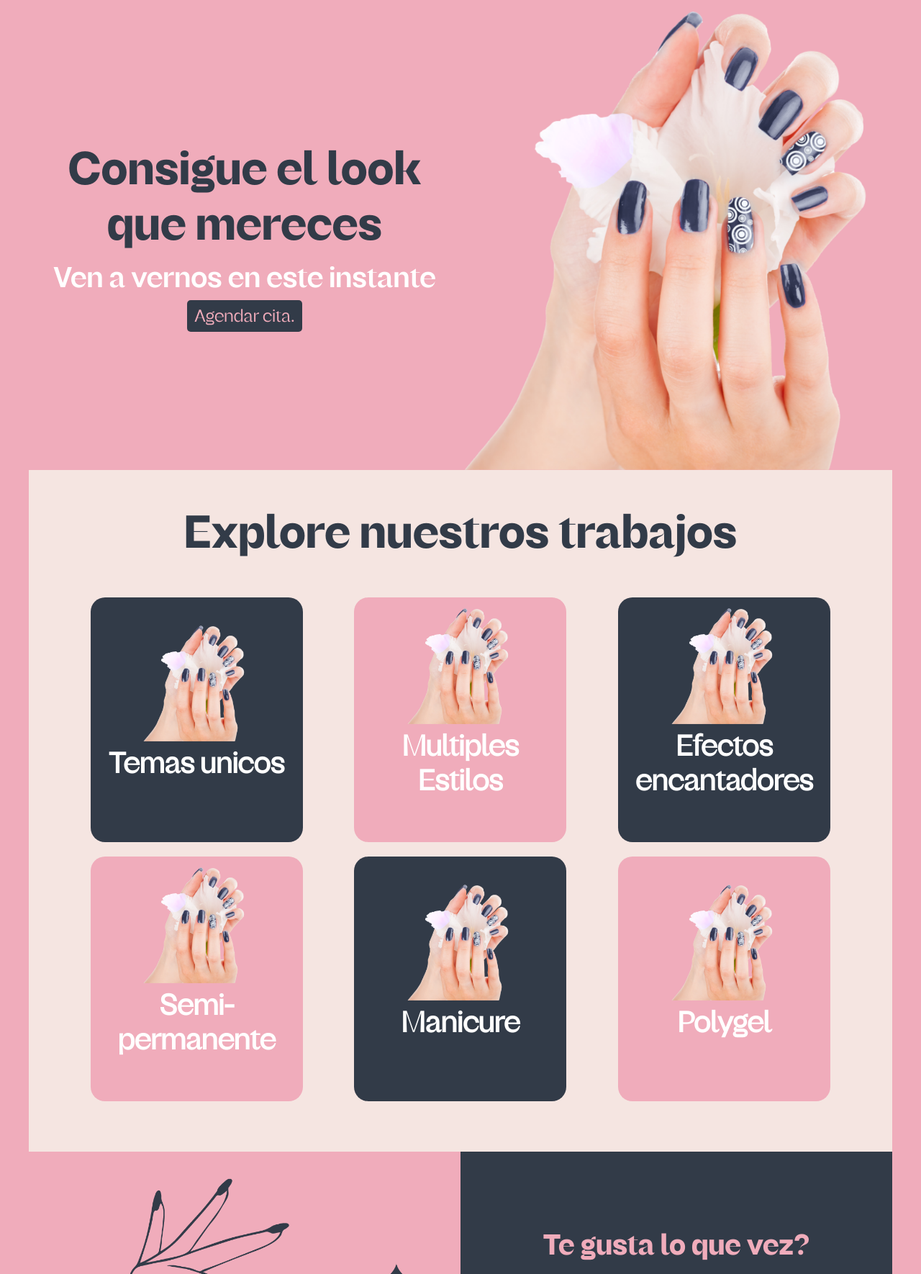
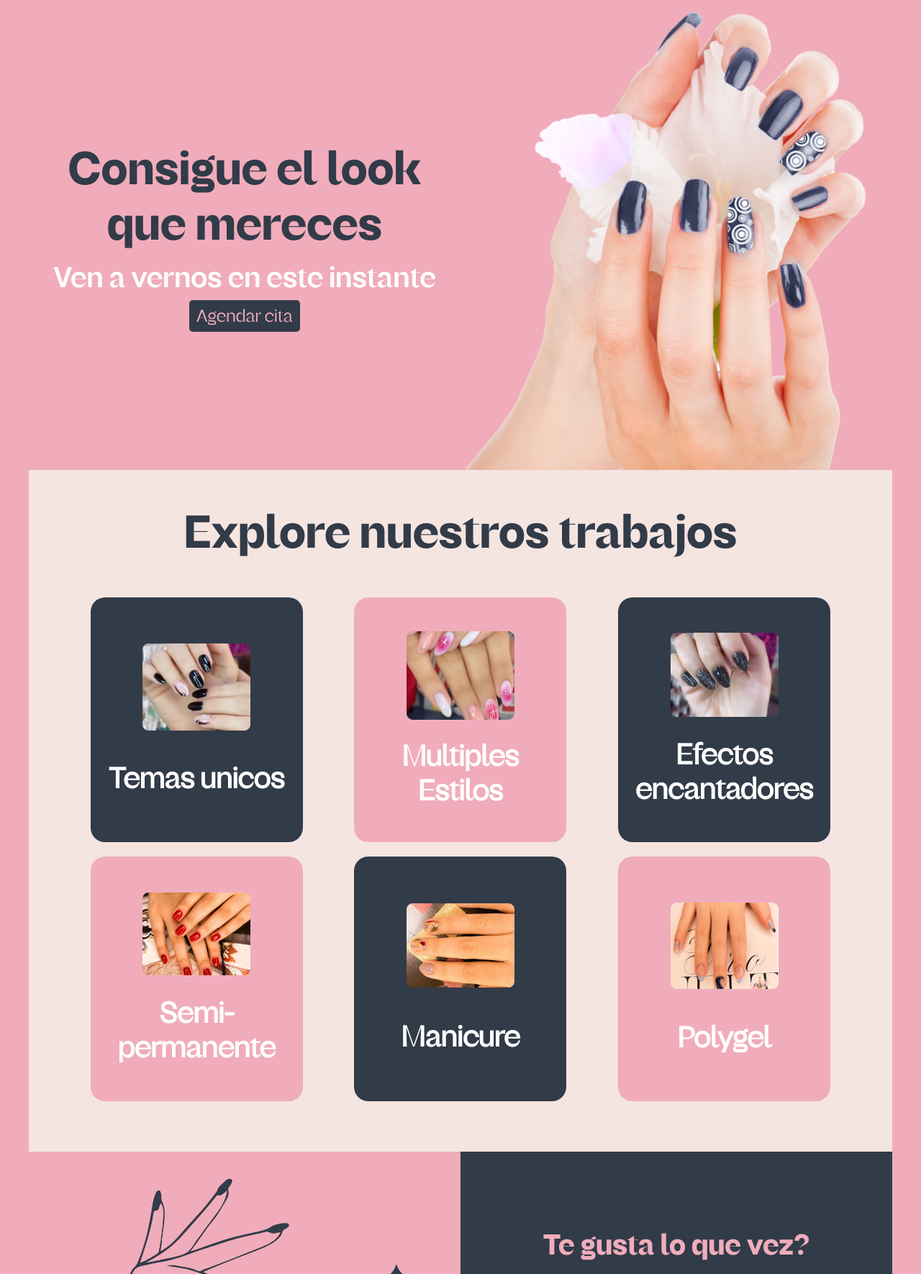
Before and after one commit to luisjuarezve/proyectoOhlala, a Django app: page / in a window 1280 px wide. Shown: the part 98-1868 px from the top of the page at 72% size. Run offline with Django 5.2, Linux system fonts and the light colour scheme.

Commit message:
Add images to portfolio section in homepage

```diff
--- a/ohlala/ohlala/static/css/style.css
+++ b/ohlala/ohlala/static/css/style.css
@@ -59,6 +59,7 @@ a {
 }
 
 a:hover {
+    transition: 0.2s;
     color: #F0ACBB;
 }
 
@@ -102,6 +103,7 @@ hr {
 }
 
 .button-primary:hover {
+    transition: 0.2s;
     border-radius: 5px;
     padding: 8px;
     color: #323B48;
@@ -117,6 +119,7 @@ hr {
 }
 
 .button-secondary:hover {
+    transition: 0.2s;
     border-radius: 5px;
     padding: 8px;
     color: #323B48;
@@ -194,7 +197,7 @@ header {
     width: 1100px;
 }
 
-.portfolio h1 {
+.portfolio .display-heading-h1 {
     text-align: center;
     margin-bottom: 50px;
 }
@@ -206,8 +209,8 @@ header {
 
 .card {
     display: flex;
-    justify-content: center;
-    justify-items: center;
+    flex-direction: column;
+    justify-content: space-evenly;
     align-items: center;
     margin: auto;
     padding: 20px 10px 20px 10px;
@@ -224,7 +227,12 @@ header {
     text-align: center;
 }
 
-.card a:hover {
+.card-title {
+    margin-bottom: 0px;
+    text-align: center;
+}
+
+.card:hover {
     color: #F0ACBB;
 }
 
@@ -232,7 +240,7 @@ header {
     background-color: #F0ACBB;
 }
 
-.card.pink a:hover {
+.card.pink:hover {
     color:#323B48
 }
 
@@ -496,7 +504,7 @@ footer span {
 
 .contact-card {
     height: 580px;
-    width: 580px;
+    width: 550px;
     border-radius: 50px;
     background-color: #323B48;
     display: flex;
@@ -571,7 +579,7 @@ footer span {
 
 .social-card {
     height: 580px;
-    width: 580px;
+    width: 550px;
     border-radius: 50px;
     background-color: #F5E5E1;
     display: flex;
--- a/ohlala/ohlala_app/templates/ohlala_app/inicio.html
+++ b/ohlala/ohlala_app/templates/ohlala_app/inicio.html
@@ -7,7 +7,7 @@
         <div class="hero-center">
             <h1 class="display-heading-h1">Consigue el look que mereces</h1>
             <p class="display-heading-semi-bold">Ven a vernos en este instante</p>
-            <a href="" class="button-primary">Agendar cita.</a>
+            <a href="" class="button-primary">Agendar cita</a>
         </div>
     </div>
     <div class="hero-img">
@@ -17,42 +17,38 @@
 <section class="portfolio">
     <h1 class="display-heading-h1">Explore nuestros trabajos</h1>
     <div class="grid">
-        <div class="card">
-            <a href="">
-                <img src="{% static "img/manohero.png" %}" width="150px" alt="">
-                <h1>Temas unicos</h1>
+
+            <a class="card" href="">
+                <img src="{% static "img/bento-img-1.png" %}" width="150px" alt="">
+                <h1 class="card-title">Temas unicos</h1>
             </a>
-        </div>
-        <div class="card pink">
-            <a href="">
-                <img src="{% static "img/manohero.png" %}" width="150px" alt="">
-                <h1>Multiples Estilos</h1>
+
+            <a class="card pink" href="">
+                <img src="{% static "img/bento-img-2.png" %}" width="150px" alt="">
+                <h1 class="card-title">Multiples Estilos</h1>
             </a>
-        </div>
-        <div class="card">
-            <a href="">
-                <img src="{% static "img/manohero.png" %}" width="150px" alt="">
-                <h1>Efectos encantadores</h1>
+
+            <a class="card" href="">
+                <img src="{% static "img/bento-img-3.png" %}" width="150px" alt="">
+                <h1 class="card-title">Efectos encantadores</h1>
             </a>
-        </div>
+
     </div>
     <div class="grid">
-        <div class="card pink">
-            <a href="">
-                <img src="{% static "img/manohero.png" %}" width="150px" alt="">
-                <h1>Semi-permanente</h1>
+
+            <a class="card pink" href="">
+                <img src="{% static "img/bento-img-4.png" %}" width="150px" alt="">
+                <h1 class="card-title">Semi-permanente</h1>
             </a>
-        </div>
-        <div class="card">
-            <a href="">
-                <img src="{% static "img/manohero.png" %}" width="150px" alt="">
-                <h1>Manicure</h1>
+
+            <a class="card" href="">
+                <img src="{% static "img/bento-img-5.png" %}" width="150px" alt="">
+                <h1 class="card-title">Manicure</h1>
             </a>
-        </div>
-        <div class="card pink">
-            <a href="">
-                <img src="{% static "img/manohero.png" %}" width="150px" alt="">
-                <h1>Polygel</h1>
+
+            <a class="card pink" href="">
+                <img src="{% static "img/bento-img-6.png" %}" width="150px" alt="">
+                <h1 class="card-title">Polygel</h1>
             </a>
         </div>
 </section>
```
Also changed, not shown: ohlala/ohlala/static/img/bento-img-1.png (added), ohlala/ohlala/static/img/bento-img-2.png (added), ohlala/ohlala/static/img/bento-img-3.png (added), ohlala/ohlala/static/img/bento-img-4.png (added), ohlala/ohlala/static/img/bento-img-5.png (added), ohlala/ohlala/static/img/bento-img-6.png (added).
